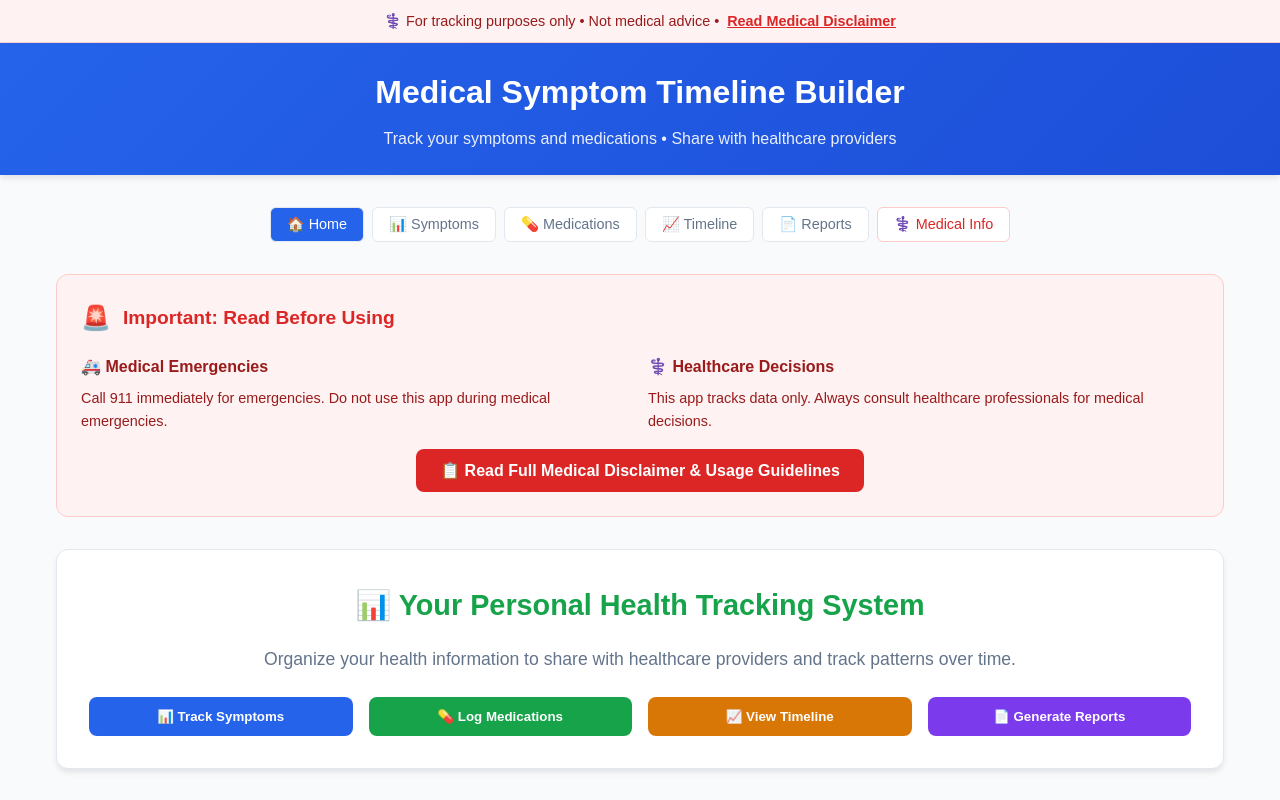
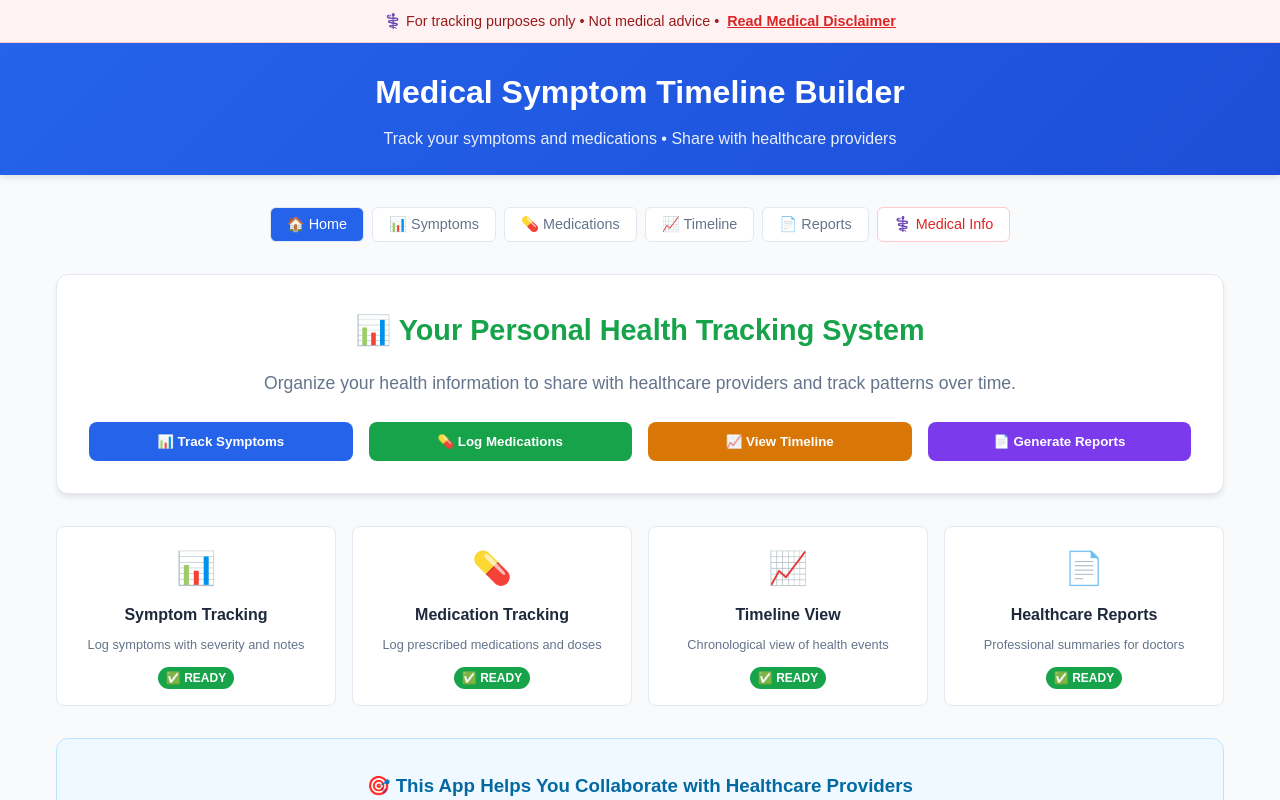
Before and after one commit to birthquake/medical-symptom-timeline-builder, a React (Create React App) app: page / in a window 1280 px wide. Shown: the top 800 px of the page. Built offline with nearby package versions, Linux system fonts and the light colour scheme.

Commit message:
Update App.js

```diff
--- a/src/App.js
+++ b/src/App.js
@@ -243,57 +243,7 @@ function App() {
 const HomePage = ({ setCurrentView }) => {
   return (
     <div style={{ textAlign: 'center' }}>
-      {/* Medical Safety Notice */}
-      <div style={{
-        backgroundColor: '#fef2f2',
-        border: '1px solid #fecaca',
-        padding: '1.5rem',
-        borderRadius: '12px',
-        marginBottom: '2rem',
-        textAlign: 'left'
-      }}>
-        <div style={{ display: 'flex', alignItems: 'center', marginBottom: '1rem' }}>
-          <span style={{ fontSize: '1.5rem', marginRight: '0.75rem' }}>🚨</span>
-          <h3 style={{ margin: 0, color: '#dc2626', fontSize: '1.2rem' }}>
-            Important: Read Before Using
-          </h3>
-        </div>
-        <div style={{ display: 'grid', gridTemplateColumns: 'repeat(auto-fit, minmax(250px, 1fr))', gap: '1rem', marginBottom: '1rem' }}>
-          <div>
-            <h4 style={{ color: '#991b1b', margin: '0 0 0.5rem 0', fontSize: '1rem' }}>
-              🚑 Medical Emergencies
-            </h4>
-            <p style={{ color: '#991b1b', margin: 0, fontSize: '0.9rem' }}>
-              Call 911 immediately for emergencies. Do not use this app during medical emergencies.
-            </p>
-          </div>
-          <div>
-            <h4 style={{ color: '#991b1b', margin: '0 0 0.5rem 0', fontSize: '1rem' }}>
-              ⚕️ Healthcare Decisions
-            </h4>
-            <p style={{ color: '#991b1b', margin: 0, fontSize: '0.9rem' }}>
-              This app tracks data only. Always consult healthcare professionals for medical decisions.
-            </p>
-          </div>
-        </div>
-        <div style={{ textAlign: 'center' }}>
-          <button
-            onClick={() => setCurrentView('disclaimer')}
-            style={{
-              backgroundColor: '#dc2626',
-              color: 'white',
-              border: 'none',
-              padding: '0.75rem 1.5rem',
-              borderRadius: '8px',
-              fontSize: '1rem',
-              cursor: 'pointer',
-              fontWeight: '600'
-            }}
-          >
-            📋 Read Full Medical Disclaimer & Usage Guidelines
-          </button>
-        </div>
-      </div>
+
 
       {/* Main Welcome Section */}
       <div style={{
```
